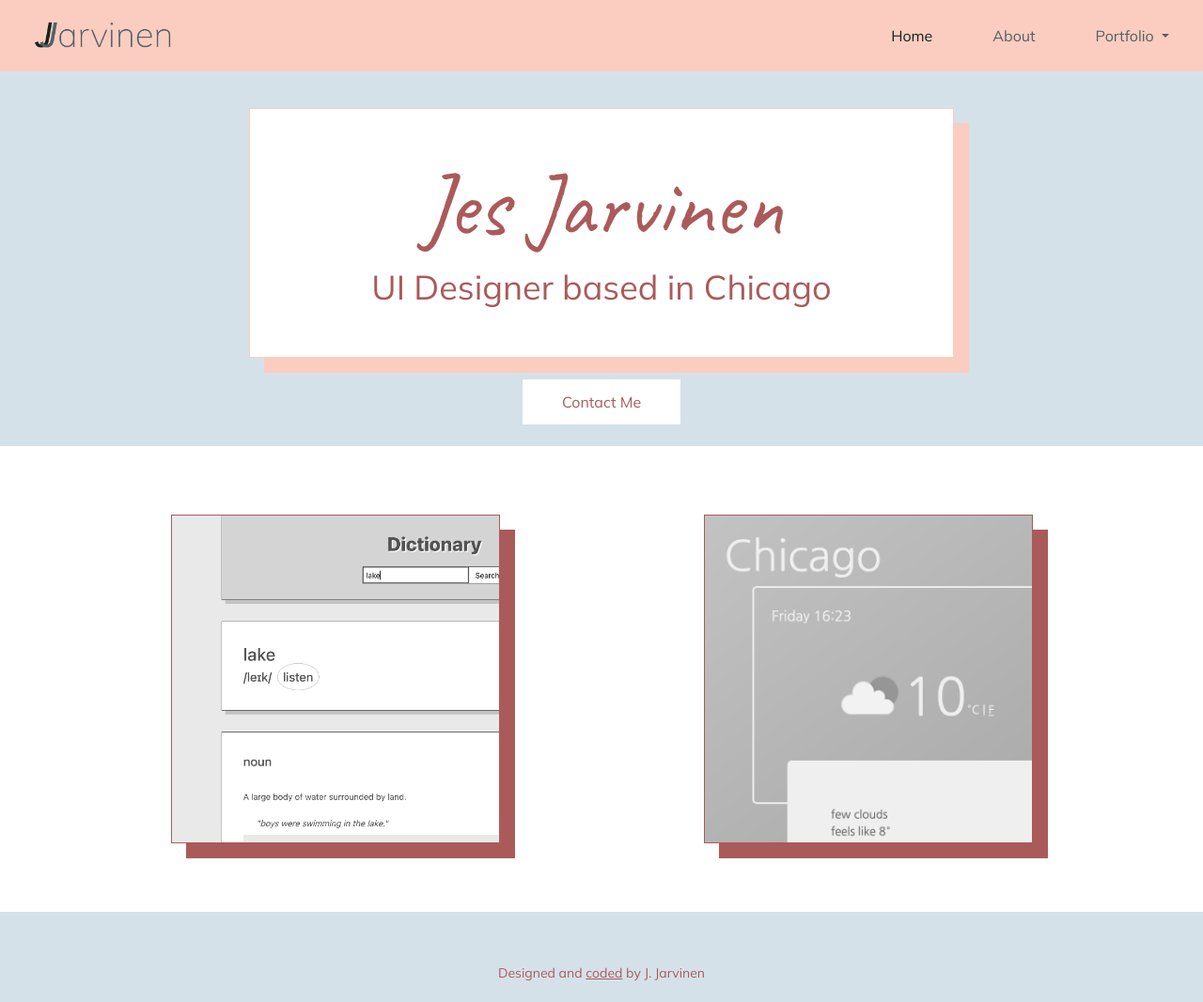
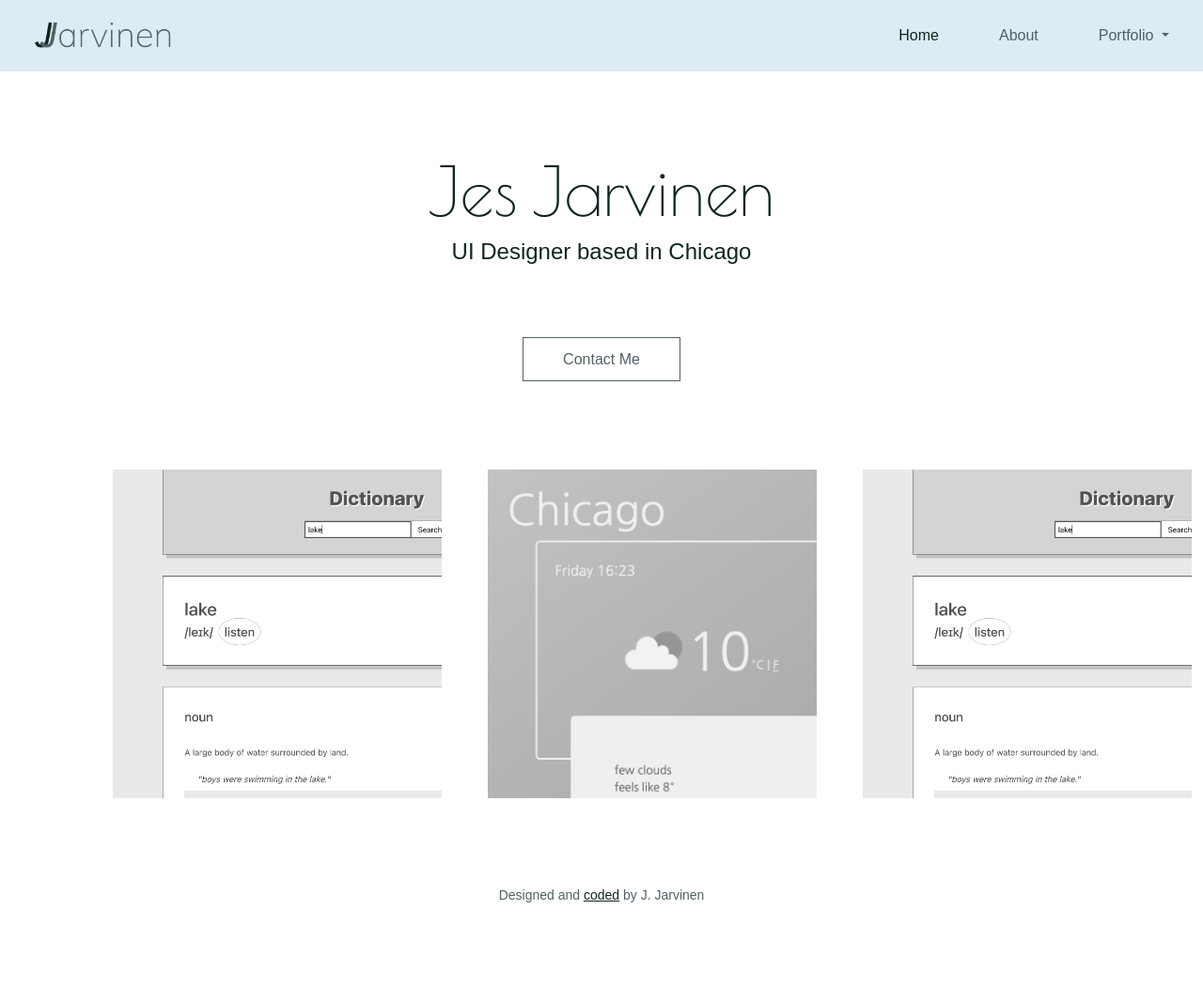
Before and after one commit to jaaarvi/responsive-portfolio-project, a plain HTML site: page index.html in a window 1280 px wide. Shown: the whole page at 94% size. After the commit the page ends 984 px from the top, so only its background shows below. Drawn offline with nearby package versions, Linux system fonts and the light colour scheme.

Commit message:
Re-styled homepage

```diff
--- a/index.html
+++ b/index.html
@@ -22,7 +22,7 @@
       rel="stylesheet"
     />
     <link
-      href="https://fonts.googleapis.com/css2?family=Caveat&family=Mulish&display=swap"
+      href="https://fonts.googleapis.com/css2?family=Poiret+One&display=swap"
       rel="stylesheet"
     />
     <script
@@ -81,28 +81,36 @@
       </div>
     </nav>
     <div class="container">
-      <div class="hero">
+      <div class="homepage-hero">
         <h1>Jes Jarvinen</h1>
         <h2>UI Designer based in Chicago</h2>
       </div>
       <div class="contact-link">
-        <a href="/">Contact Me</a>
+        <a href="mailto:jcjarvinen@gmail.com">Contact Me</a>
       </div>
     </div>
     <div class="row portfolio-sneak-peek">
-      <div class="col">
-        <a href="/" title="Dicitonary Project Page">
+      <div class="col-3">
+        <a href="#" title="Dicitonary Project Page">
           <img
             src="/images/dictionary-detail.png"
             alt="Dictionary App detail"
             class="img-fluid"
         /></a>
       </div>
-      <div class="col">
-        <a href="/" title="Weather Project Page">
+      <div class="col-3">
+        <a href="#" title="Weather Project Page">
           <img
             src="/images/weather-detail.png"
             alt="Weather App detail"
+            class="img-fluid"
+        /></a>
+      </div>
+      <div class="col-3">
+        <a href="#" title="Dicitonary Project Page">
+          <img
+            src="/images/dictionary-detail.png"
+            alt="Dictionary App detail"
             class="img-fluid"
         /></a>
       </div>
--- a/src/style.css
+++ b/src/style.css
@@ -1,34 +1,35 @@
+:root {
+  --accent-color: #dcebf4;
+  --bold-color: #0f261f;
+  --muted-color: #526067;
+}
+
 body {
   font-family: "Mulish", sans-serif;
-  background: #d5e1e9;
+  background: #fff;
 }
 
 h1 {
-  font-family: "Caveat", cursive;
-  font-size: 96px;
-}
-
-h2 {
-  font-size: 36px;
+  font-family: "Poiret One", sans-serif;
 }
 
 footer {
   font-size: 14px;
   text-align: center;
-  color: #ab5a5a;
+  color: var(--muted-color);
   padding: 20px;
 }
 
 footer a {
-  color: #ab5a5a;
+  color: var(--bold-color);
 }
 
 footer a:visited {
-  color: #ab5a5a;
+  color: var(--muted-color);
 }
 
 .navbar {
-  background: #fbcdc0;
+  background: var(--accent-color);
 }
 
 .navbar .logo {
@@ -36,7 +37,7 @@ footer a:visited {
 }
 
 .navbar-toggler {
-  color: #526067;
+  color: var(--muted-color);
 }
 
 .navbar-toggler-icon i {
@@ -48,7 +49,7 @@ footer a:visited {
 }
 
 .navbar .dropdown-menu {
-  background: #fbcdc0;
+  background: var(--accent-color);
   border: none;
   text-align: right;
   position: relative;
@@ -62,24 +63,30 @@ footer a:visited {
 }
 
 .navbar a {
-  color: #526067;
+  color: var(--muted-color);
   text-decoration: none;
 }
 
 .navbar .active {
   font-weight: 500;
-  color: #0f261f;
+  color: var(--bold-color);
 }
 
-.hero {
+.homepage-hero {
   background: #fff;
-  border: 1px solid #fbcdc0;
-  box-shadow: 16px 16px 0px #fbcdc0;
-  color: #ab5a5a;
+  color: var(--bold-color);
   margin: 115px auto 35px;
   max-width: 750px;
   padding: 45px 25px;
   text-align: center;
+}
+
+.homepage-hero h1 {
+  font-size: 72px;
+}
+
+.homepage-hero h2 {
+  font-size: 24px;
 }
 
 .contact-link {
@@ -89,27 +96,26 @@ footer a:visited {
 }
 
 .contact-link a {
+  border: 1px solid var(--muted-color);
   padding: 14px 42px;
   background: #fff;
   text-decoration: none;
-  color: #ab5a5a;
+  color: var(--muted-color);
 }
 
 .contact-link a:hover {
   color: #fff;
-  background: #ab5a5a;
+  background: var(--muted-color);
 }
 
 .portfolio-sneak-peek {
-  background: #fff;
-  margin: 35px auto;
+  display: flex;
+  justify-content: space-between;
+  margin: 0 35px;
   padding: 73px;
+  padding-top: 105px;
 }
 
 .portfolio-sneak-peek img {
   max-width: 350px;
-  display: block;
-  margin: 0 auto;
-  border: 1px solid #ab5a5a;
-  box-shadow: 16px 16px 0px #ab5a5a;
 }
```
